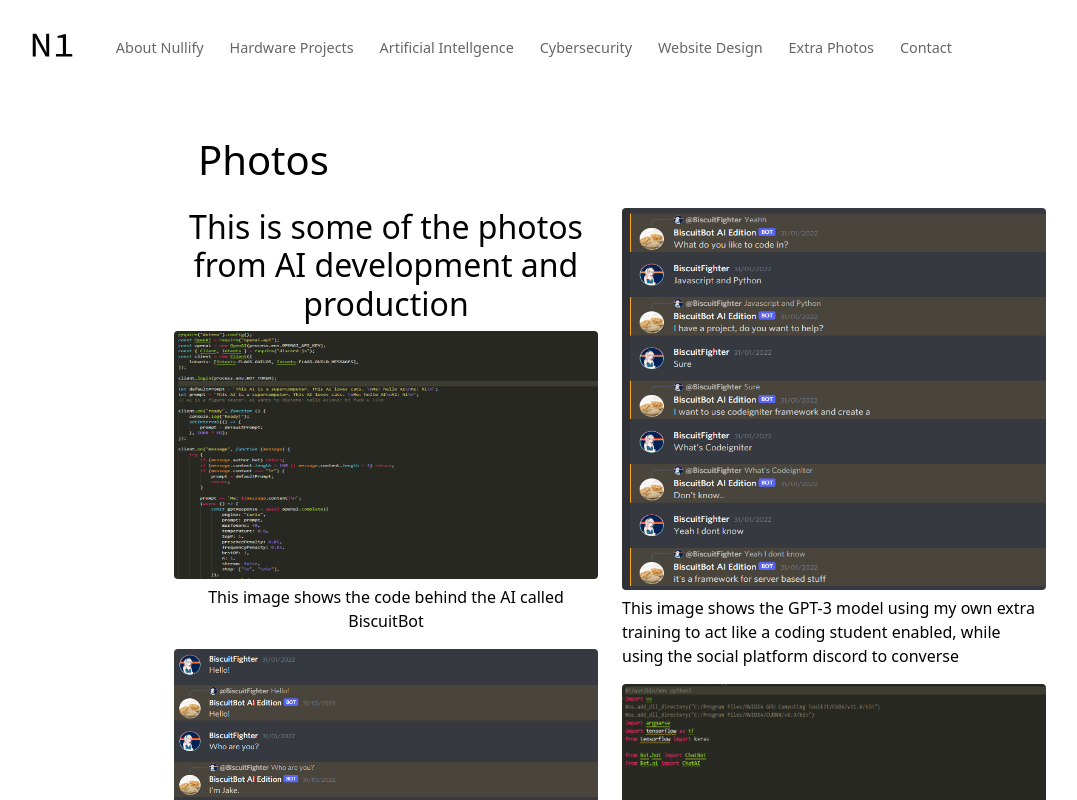
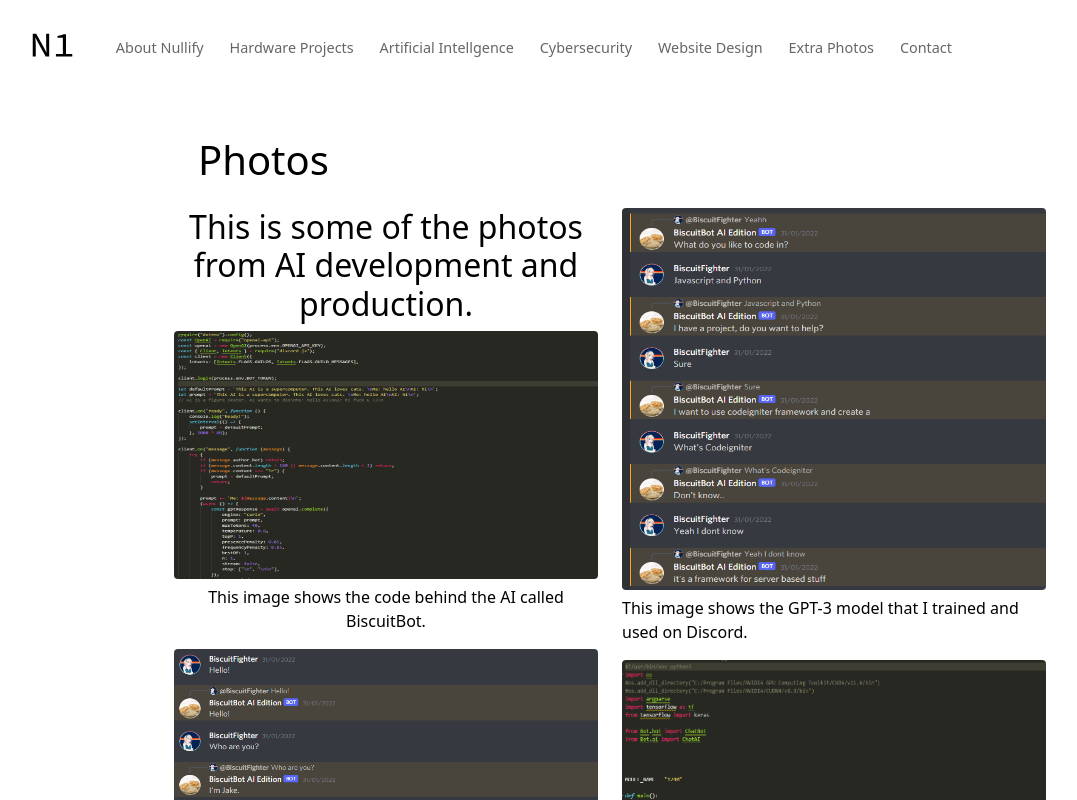
Before and after one commit to BiscuitNuke/Nullify.one, a Next.js app: page /Photos in a window 1280 px wide. Shown: the whole page, without its empty margins (30-1107 px from the left). Built offline with nearby package versions, Linux system fonts and the light colour scheme.

Commit message:
Update Photos.js

```diff
--- a/pages/Photos.js
+++ b/pages/Photos.js
@@ -9,32 +9,32 @@ export default function About() {
                 <h1 className="px-4 mt-2 mb-4">Photos</h1>
                 <div className="row mb-3">
                     <div className="col-sm text-center position-relative">
-                        <h2>This is some of the photos from AI development and production</h2>
+                        <h2>This is some of the photos from AI development and production.</h2>
                         <Image src="/GHP_stuff/Devc.jpg" width="600%" height="350%" className="rounded img-fluid" />
-                        <p>This image shows the code behind the AI called BiscuitBot</p>
+                        <p>This image shows the code behind the AI called BiscuitBot.</p>
                         <Image src="/GHP_stuff/Jake.png" width="500%" height="450%" className="rounded img-fluid" />
-                        <p>This is an demonstration of another model I have used</p>
+                        <p>This is an demonstration of another model I have used.</p>
 
                     </div>
                     <div className="col-sm">
                         <Image src="/GHP_stuff/Demo.jpg" width="500%" height="450%" className="rounded img-fluid" />
-                        <p> This image shows the GPT-3 model using my own extra training to act like a coding student enabled, while using the social platform discord to converse</p>
+                        <p> This image shows the GPT-3 model that I trained and used on Discord.</p>
                         <Image src="/GHP_stuff/Keras.png" width="800%" height="450%" className="rounded img-fluid" />
-                        <p> This is an image of the code used to train models, from Tensorflow</p>
+                        <p> This is an image of the code used to train models, from Tensorflow.</p>
                     </div>
                     <hr />
                     <div className="col-sm text-center position-relative">
-                        <h2>This is some of the photos from Hardware repair and building</h2>
+                        <h2>This is some of the photos from Hardware repair and building.</h2>
                         <Image src="/GHP_stuff/bitcoin.jpg" width="600%" height="350%" className="rounded img-fluid" />
-                        <p>This image shows my bitcoin rig!</p>
+                        <p>This image shows my bitcoin rig when I was building it.</p>
                         <Image src="/GHP_stuff/servers.jpg" width="500%" height="550%" className="rounded img-fluid" />
-                        <p> This shows my testing area with all of my servers</p>
+                        <p> This shows my testing area with all of my servers.</p>
                     </div>
                     <div className="col-sm">
                         <Image src="/GHP_stuff/router.jpg" width="600%" height="350%" className="rounded img-fluid" />
-                        <p> This image shows my server network</p>
+                        <p> This image shows my server network.</p>
                         <Image src="/GHP_stuff/building.jpg" width="600%" height="650%" className="rounded img-fluid" />
-                        <p> This shows me building my bitcoin rig, and using PCIE risers</p>
+                        <p> This shows me building my bitcoin rig, and using PCIE risers.</p>
                     </div>
                 </div>
             </div>
```
